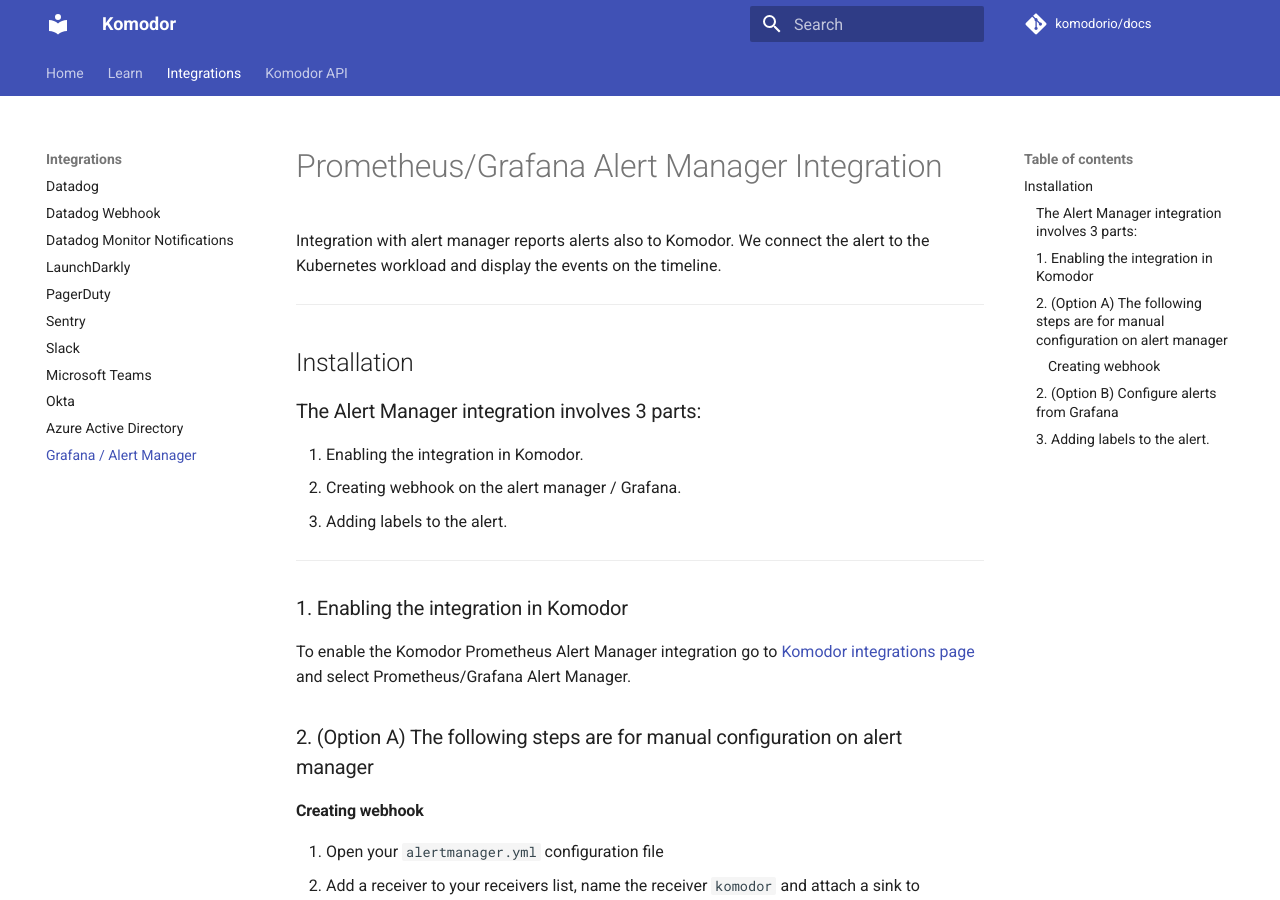
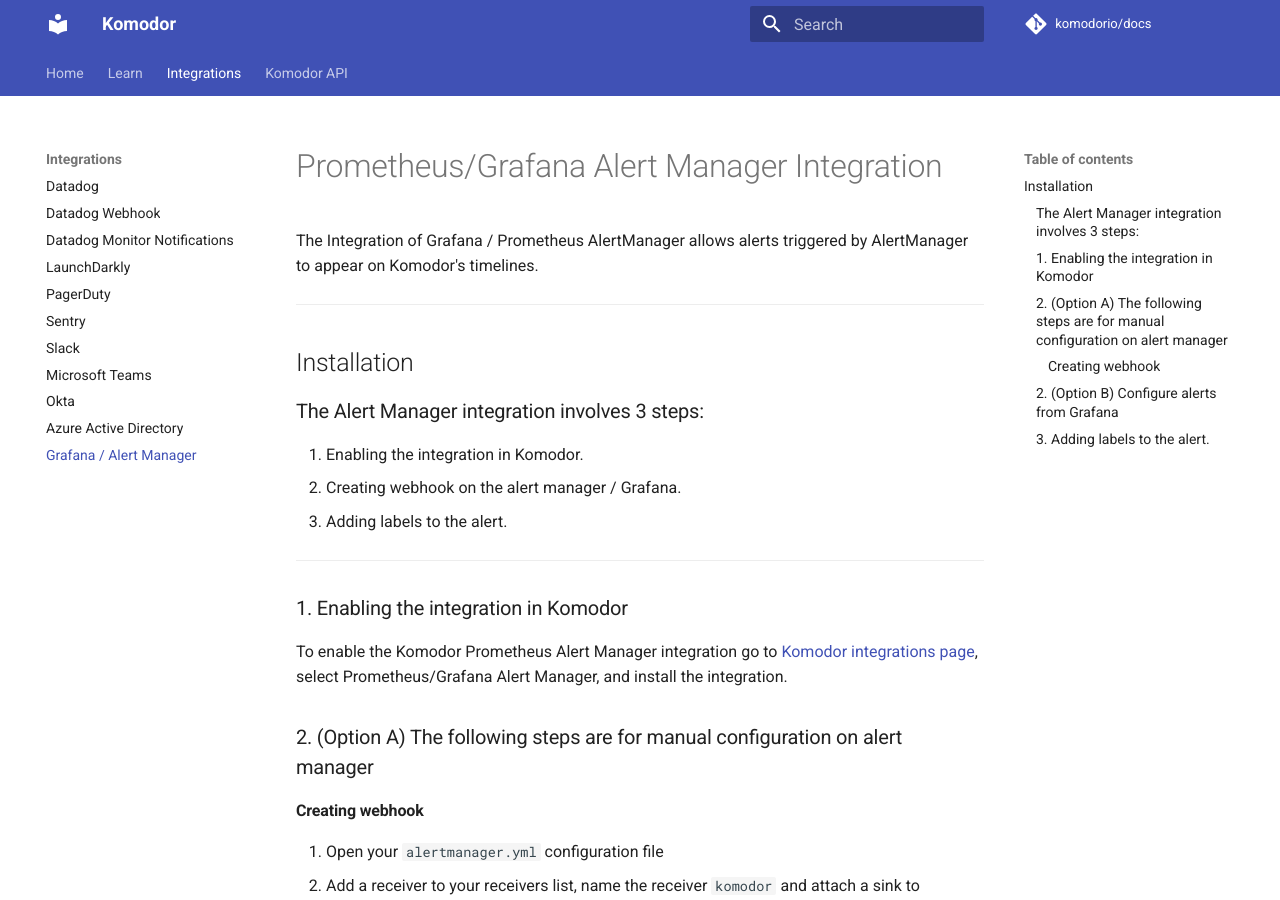
Before and after one commit to komodorio/docs, an MkDocs documentation site: the page built from docs/Integrations/AlertManager.md, in a window 1280 px wide and 900 px high. Built offline with MkDocs 1.6.1 and Material for MkDocs 9.7.7, drawn with Linux system fonts in a browser that asks for light colours; comment, search, counter and statistics services are not loaded; some of the changed text lies outside the part shown.

Commit message:
Fix doc review

````diff
--- a/docs/Integrations/AlertManager.md
+++ b/docs/Integrations/AlertManager.md
@@ -1,12 +1,12 @@
 # Prometheus/Grafana Alert Manager Integration
 
-Integration with alert manager reports alerts also to Komodor. We connect the alert to the Kubernetes workload and display the events on the timeline.
+The Integration of Grafana / Prometheus AlertManager allows alerts triggered by AlertManager to appear on Komodor's timelines.
 
 ---
 
 ## Installation
 
-### The Alert Manager integration involves 3 parts:
+### The Alert Manager integration involves 3 steps:
 
 1. Enabling the integration in Komodor.
 2. Creating webhook on the alert manager / Grafana.
@@ -16,7 +16,7 @@
 
 ### 1. Enabling the integration in Komodor
 
-To enable the Komodor Prometheus Alert Manager integration go to [Komodor integrations page](https://app.komodor.com/main/integration) and select Prometheus/Grafana Alert Manager.
+To enable the Komodor Prometheus Alert Manager integration go to [Komodor integrations page](https://app.komodor.com/main/integration), select Prometheus/Grafana Alert Manager, and install the integration.
 
 ### 2. (Option A) The following steps are for manual configuration on alert manager
 
@@ -91,6 +91,8 @@
 
 ### 3. Adding labels to the alert.
 
+To relate the alert to the relevant workload and make the alerts visible on workloads timelines - adding labels to alerts is required. Each alert without a label will be added to the system without mapping to a specific service.
+
 1. Please note to specify 2 **labels** on the alert in order to connect them to the Kubernetes workload:
 
 ```yaml
````
